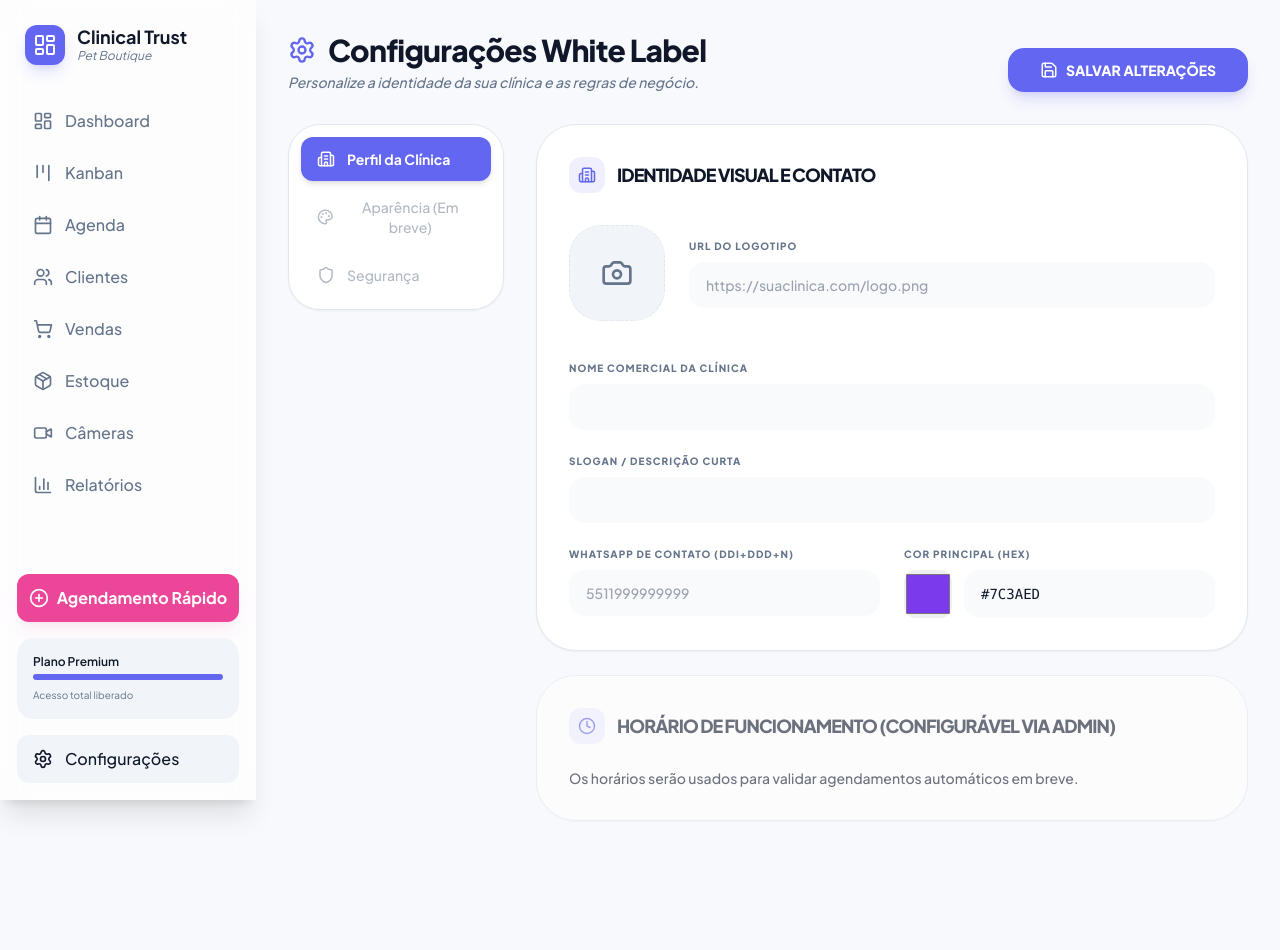
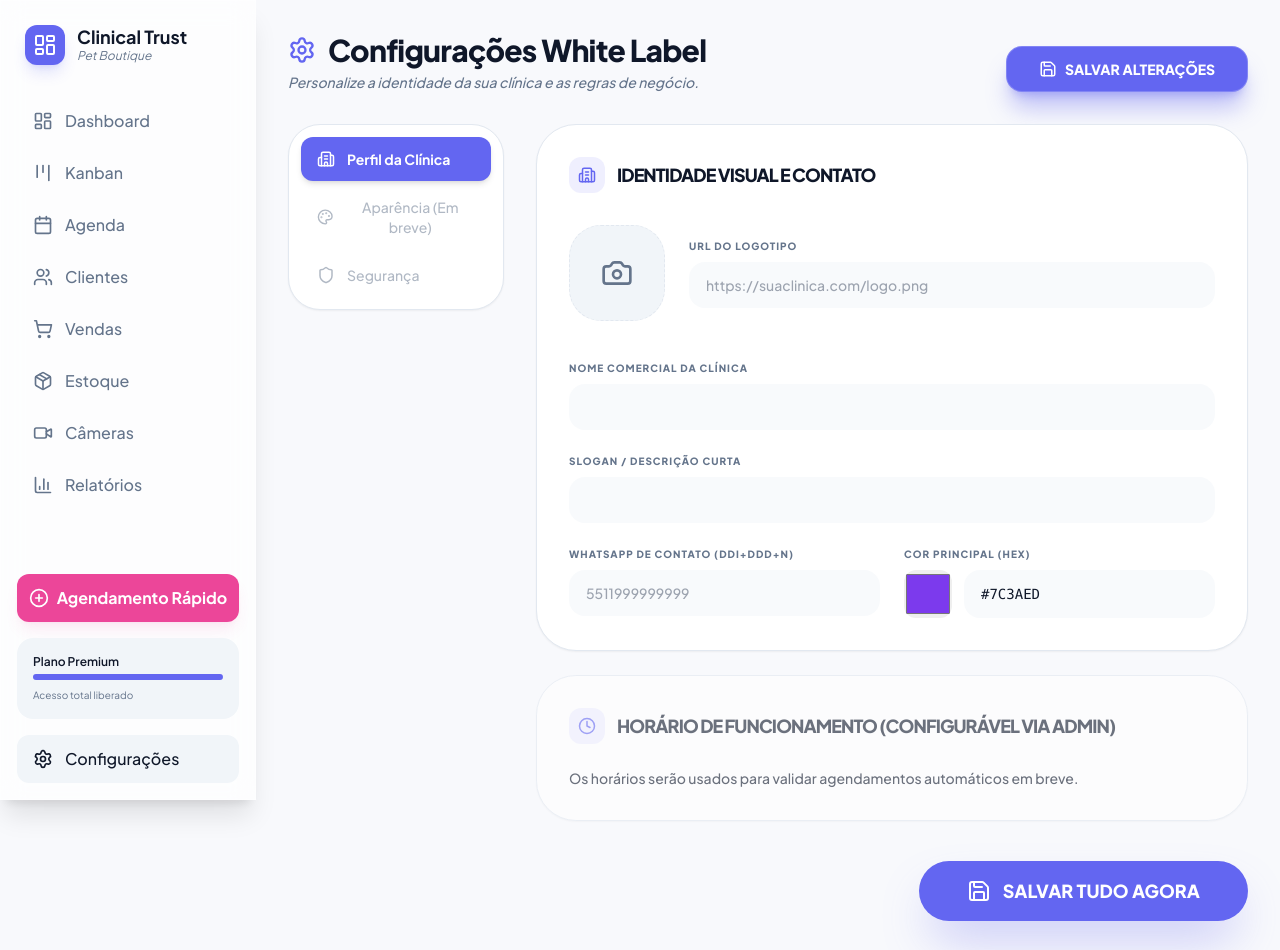
Before and after one commit to felipesabores/clinical-trust, a Next.js app in the folder frontend/: page /admin/configuracoes in a window 1280 px wide. Shown: the top 950 px of the page. Before the commit the page ends 853 px from the top, so only its background shows below. Built offline with nearby package versions, Linux system fonts and the light colour scheme; no server answers.

Commit message:
style: improved save button visibility and added bottom save button

```diff
--- a/frontend/src/app/admin/configuracoes/page.tsx
+++ b/frontend/src/app/admin/configuracoes/page.tsx
@@ -79,7 +79,7 @@ export default function ConfiguracoesPage() {
                 <button
                     onClick={handleSave}
                     disabled={loading}
-                    className="px-8 py-3 bg-primary text-primary-foreground rounded-2xl text-sm font-black shadow-lg shadow-primary/20 hover:scale-105 active:scale-95 transition-all flex items-center gap-2 disabled:opacity-50"
+                    className="px-8 py-3 bg-primary text-white rounded-2xl text-sm font-black shadow-xl shadow-primary/40 hover:scale-105 active:scale-95 transition-all flex items-center gap-2 disabled:opacity-50 border border-white/20"
                 >
                     {loading ? <Loader2 className="animate-spin" size={18} /> : <Save size={18} />}
                     SALVAR ALTERAÇÕES
@@ -191,6 +191,18 @@ export default function ConfiguracoesPage() {
                         </h3>
                         <p className="text-sm font-medium">Os horários serão usados para validar agendamentos automáticos em breve.</p>
                     </div>
+
+                    {/* Bottom Save Button */}
+                    <div className="flex justify-end pt-4">
+                        <button
+                            onClick={handleSave}
+                            disabled={loading}
+                            className="px-12 py-4 bg-primary text-white rounded-[2rem] text-lg font-black shadow-2xl shadow-primary/40 hover:scale-105 active:scale-95 transition-all flex items-center gap-3 disabled:opacity-50"
+                        >
+                            {loading ? <Loader2 className="animate-spin" size={24} /> : <Save size={24} />}
+                            SALVAR TUDO AGORA
+                        </button>
+                    </div>
                 </div>
             </div>
         </div>
```
